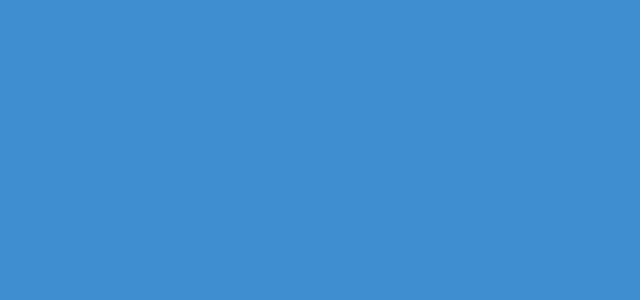
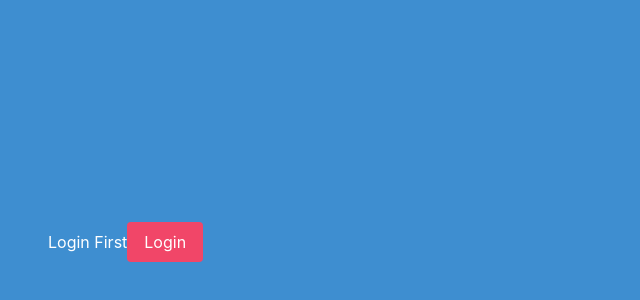
Before and after one commit to polinetuch/auth0-react-app, a React (Create React App) app in the folder thenetblogz/: page / in a window 1280 px wide. Shown: the part 158-458 px from the top of the page, without its empty margins (0-640 px from the left). Built offline with nearby package versions, Linux system fonts and the light colour scheme.

Commit message:
add a login button for testing

```diff
--- a/thenetblogz/src/App.js
+++ b/thenetblogz/src/App.js
@@ -3,11 +3,14 @@ import 'bulma/css/bulma.css';
 import { Auth0Context } from './contexts/auth0-context';
 
 function App() {
+  // useContext so that all Auth0Context is available to use in App.js
   const auth0 = useContext(Auth0Context);
   return (
     <div className="App">
       <div className="hero is-info is-fullheight">
         <div className="hero-body">
+          <h1>Login First</h1>
+          <button onClick={auth0.loginWithRedirect} className="button is-danger"> Login</button>
           <div className="container has-text-centered">
             {auth0.message}
           </div>
```
